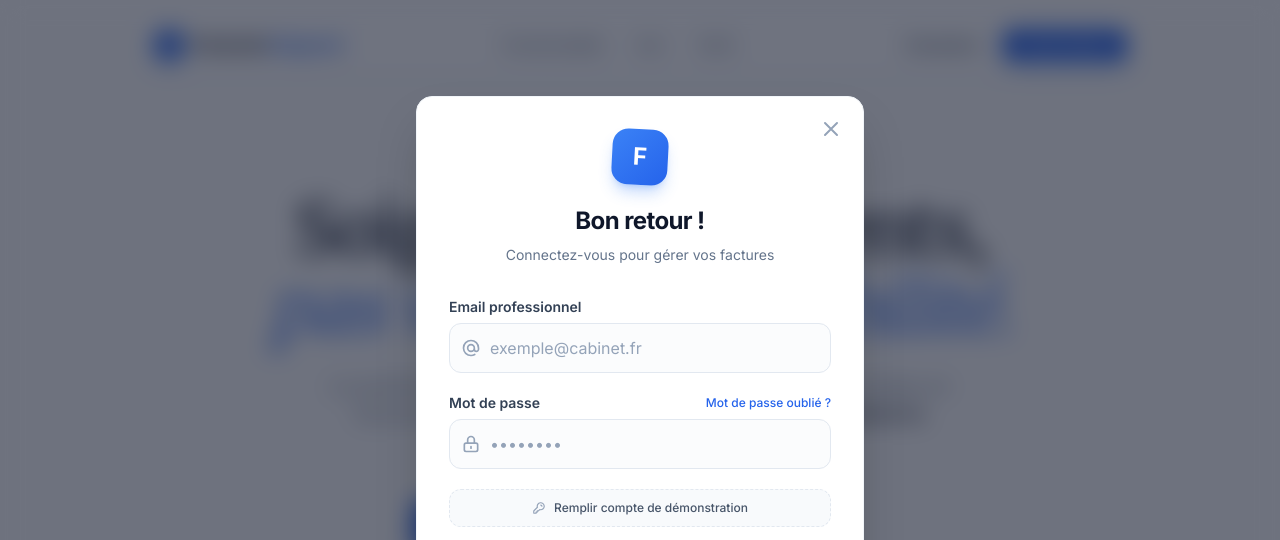
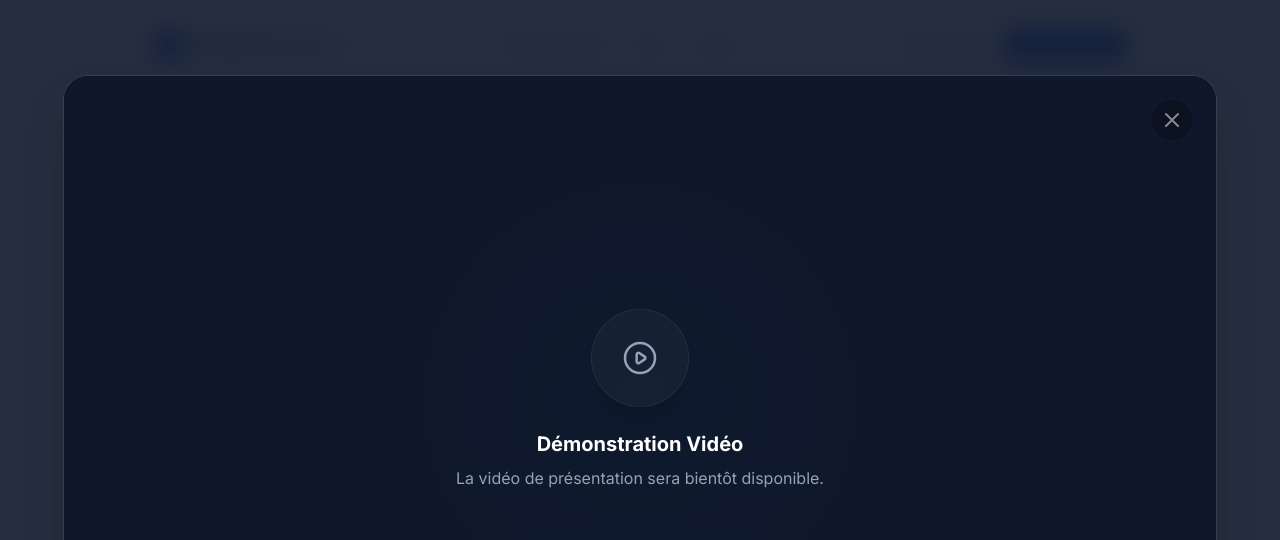
Before and after one commit to Ostive/Health-Invoice, a Next.js app: page / in a window 1280 px wide. Both pictures are taken after a click on the button "Voir la démo". Shown: the top 540 px of the page. Built offline with nearby package versions, Linux system fonts and the light colour scheme; no server answers.

Commit message:
modified:   components/LandingPage.tsx

```diff
--- a/components/LandingPage.tsx
+++ b/components/LandingPage.tsx
@@ -13,6 +13,7 @@ interface LandingPageProps {
 
 export const LandingPage: React.FC<LandingPageProps> = ({ onLogin, onRegister, onOpenLegal }) => {
    const [isMobileMenuOpen, setIsMobileMenuOpen] = useState(false);
+   const [isVideoOpen, setIsVideoOpen] = useState(false);
 
    // Lock body scroll when mobile menu is open
    useEffect(() => {
@@ -134,7 +135,7 @@ export const LandingPage: React.FC<LandingPageProps> = ({ onLogin, onRegister, o
                      <Button onClick={onRegister} className="px-8 py-4 text-lg rounded-full shadow-xl shadow-primary-600/20 hover:shadow-2xl hover:shadow-primary-600/30 hover:-translate-y-1 transition-all duration-300 w-full sm:w-auto">
                         Commencer l'essai gratuit
                      </Button>
-                     <button onClick={onLogin} className="px-8 py-4 text-lg font-medium text-slate-600 hover:text-primary-600 transition-colors flex items-center justify-center gap-2 w-full sm:w-auto">
+                     <button onClick={() => setIsVideoOpen(true)} className="px-8 py-4 text-lg font-medium text-slate-600 hover:text-primary-600 transition-colors flex items-center justify-center gap-2 w-full sm:w-auto">
                         <svg className="w-5 h-5" fill="none" stroke="currentColor" viewBox="0 0 24 24"><path strokeLinecap="round" strokeLinejoin="round" strokeWidth="2" d="M14.752 11.168l-3.197-2.132A1 1 0 0010 9.87v4.263a1 1 0 001.555.832l3.197-2.132a1 1 0 000-1.664z" /><path strokeLinecap="round" strokeLinejoin="round" strokeWidth="2" d="M21 12a9 9 0 11-18 0 9 9 0 0118 0z" /></svg>
                         Voir la démo
                      </button>
@@ -442,6 +443,36 @@ export const LandingPage: React.FC<LandingPageProps> = ({ onLogin, onRegister, o
                </div>
             </div>
          </footer>
+
+         {/* Video Modal */}
+         {isVideoOpen && (
+            <div className="fixed inset-0 z-[60] flex items-center justify-center bg-slate-900/90 backdrop-blur-md p-4 md:p-8 animate-in fade-in duration-300" onClick={() => setIsVideoOpen(false)}>
+               <div className="relative w-full max-w-6xl aspect-video bg-slate-950 rounded-2xl md:rounded-3xl overflow-hidden shadow-2xl ring-1 ring-white/10" onClick={e => e.stopPropagation()}>
+                  <button
+                     onClick={() => setIsVideoOpen(false)}
+                     className="absolute top-4 right-4 md:top-6 md:right-6 text-white/50 hover:text-white bg-black/20 hover:bg-black/40 backdrop-blur-md rounded-full p-2 transition-all z-10"
+                  >
+                     <svg className="w-6 h-6" fill="none" stroke="currentColor" viewBox="0 0 24 24"><path strokeLinecap="round" strokeLinejoin="round" strokeWidth="2" d="M6 18L18 6M6 6l12 12" /></svg>
+                  </button>
+
+                  {/* Placeholder for Video - Replace with iframe or video tag */}
+                  <div className="w-full h-full flex flex-col items-center justify-center text-slate-500 bg-slate-900 relative overflow-hidden">
+                     {/* Animated Background */}
+                     <div className="absolute inset-0 opacity-20">
+                        <div className="absolute top-0 left-0 w-full h-full bg-[radial-gradient(circle_at_50%_50%,rgba(14,165,233,0.1),transparent_50%)]"></div>
+                     </div>
+
+                     <div className="relative z-10 flex flex-col items-center">
+                        <div className="w-24 h-24 bg-slate-800/50 rounded-full flex items-center justify-center mb-6 ring-1 ring-white/10 shadow-xl backdrop-blur-sm">
+                           <svg className="w-10 h-10 text-slate-400" fill="none" stroke="currentColor" viewBox="0 0 24 24"><path strokeLinecap="round" strokeLinejoin="round" strokeWidth="1.5" d="M14.752 11.168l-3.197-2.132A1 1 0 0010 9.87v4.263a1 1 0 001.555.832l3.197-2.132a1 1 0 000-1.664z" /><path strokeLinecap="round" strokeLinejoin="round" strokeWidth="1.5" d="M21 12a9 9 0 11-18 0 9 9 0 0118 0z" /></svg>
+                        </div>
+                        <h3 className="text-xl font-bold text-white mb-2">Démonstration Vidéo</h3>
+                        <p className="text-slate-400">La vidéo de présentation sera bientôt disponible.</p>
+                     </div>
+                  </div>
+               </div>
+            </div>
+         )}
       </div>
    );
 };
```
